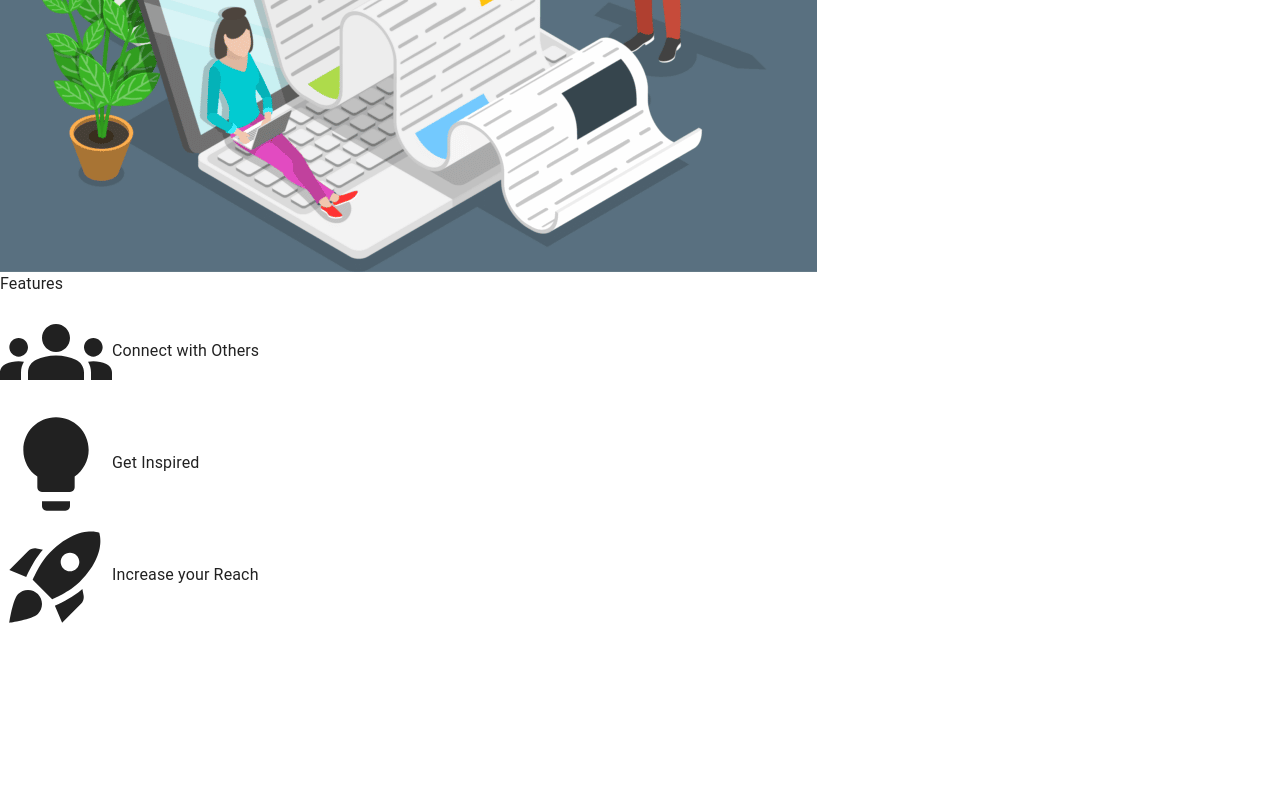
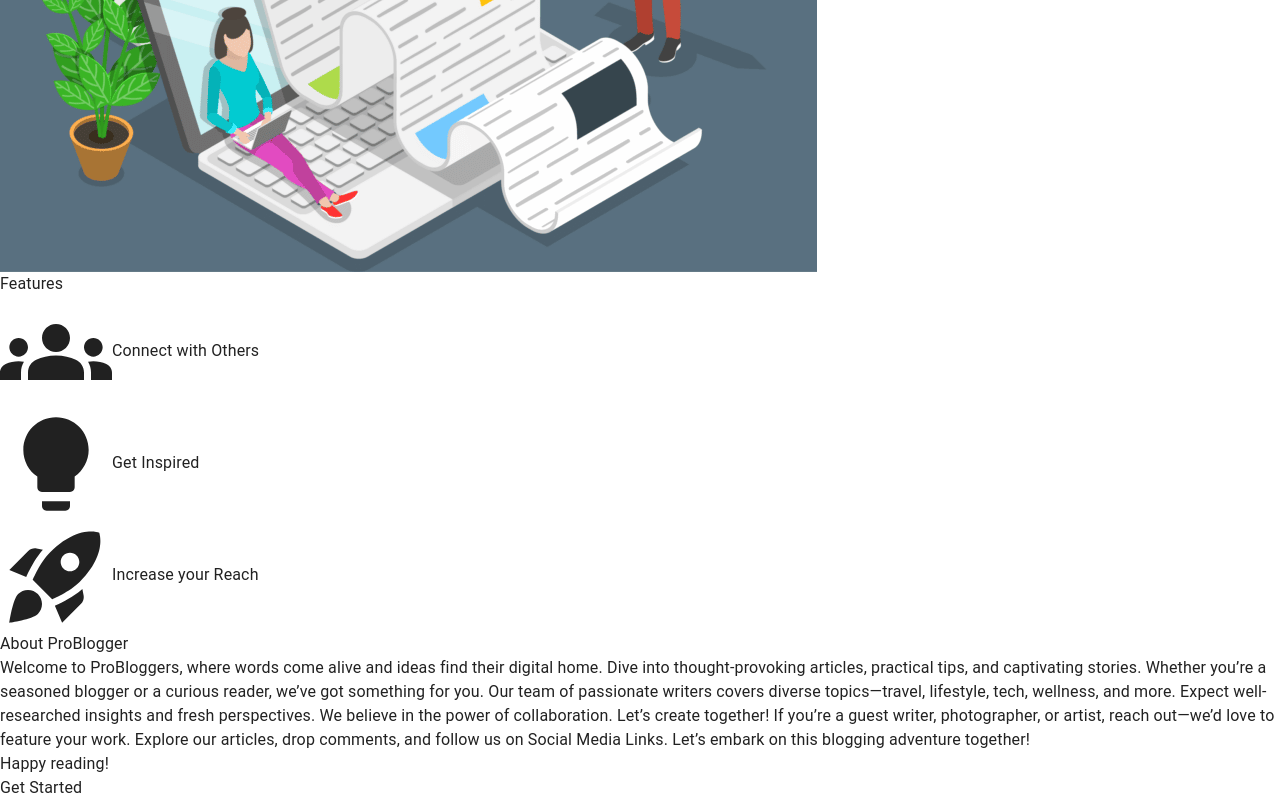
Before and after one commit to umair-ak/Problogger, a React (Vite) app: page / in a window 1280 px wide. Shown: the part 481-1281 px from the top of the page. Before the commit the page ends 1113 px from the top, so only its background shows below. Built offline with nearby package versions, Linux system fonts and the light colour scheme.

Commit message:
Created an About Us Section

```diff
--- a/src/components/NavBar.jsx
+++ b/src/components/NavBar.jsx
@@ -20,7 +20,7 @@
   return (
     <ThemeProvider theme={defaultTheme}>
     <CssBaseline />
-    <ul>
+    <ul className='w-screen'>
     <li><Link to='/' className="active" href="#home">Home</Link></li>
     <li><Link to='login' >New Post</Link></li>
     <li><Link to="#">Contact</Link></li>
--- a/src/index.css
+++ b/src/index.css
@@ -5,6 +5,6 @@
 *{
     margin: 0px;
 }
-body{
-    width: 100%;
+body,html{
+    width: 100vw;
 }
--- a/src/pages/Home.jsx
+++ b/src/pages/Home.jsx
@@ -10,9 +10,9 @@
 
     <section className='container m-auto pt-40 mb-28'>
     <div className='flex flex-wrap justify-evenly'>
-    <div className='mt-5 pt-10 mb-20 content-center'>
+    <div className='mt-5 pt-10 mb-20 content-center flex flex-col'>
 
-    <h2 className='sm:text-6xl md:text-7xl text-8xl pb-5'>ProBlogger</h2>
+    <h2 className='text-8xl pb-5'>ProBlogger</h2>
     <p className='text-3xl'>Connect through words.</p>
 
     {/*Buttons */}
@@ -53,8 +53,19 @@
     </section>
     </div>
 
-    <section className='container m-auto pt-20 mb-20'>
+    <section className='container m-auto pt-20 mb-20 min-h-full'>
+    <h2 className='text-7xl pb-5 m-5'>About ProBlogger</h2>
+    <p className='text-2xl m-3'>
+    Welcome to ProBloggers, where words come alive and ideas find their digital home.
+    Dive into thought-provoking articles, practical tips, and captivating stories. Whether you’re a seasoned blogger or a curious reader, we’ve got something for you.
+    Our team of passionate writers covers diverse topics—travel, lifestyle, tech, wellness, and more. Expect well-researched insights and fresh perspectives.
+    We believe in the power of collaboration. Let’s create together! If you’re a guest writer, photographer, or artist, reach out—we’d love to feature your work.
+    Explore our articles, drop comments, and follow us on Social Media Links. Let’s embark on this blogging adventure together!
+<br/>
+Happy reading!
+    </p>
 
+    <Link to='/login'><button type='button' className='m-3 text-gray-900 bg-white border border-gray-300 focus:outline-none hover:bg-gray-100 focus:ring-4 focus:ring-gray-100 font-medium rounded-lg text-sm px-5 py-2.5 me-2 mb-2 dark:bg-gray-600 dark:text-white dark:border-gray-600 dark:hover:bg-white dark:hover:border-gray-600 dark:hover:text-gray-950 dark:focus:ring-gray-700'>Get Started</button></Link>
     </section>
 
     </div>
```
Also changed, not shown: 1 other file (tests, documents, lock files or other folders).
